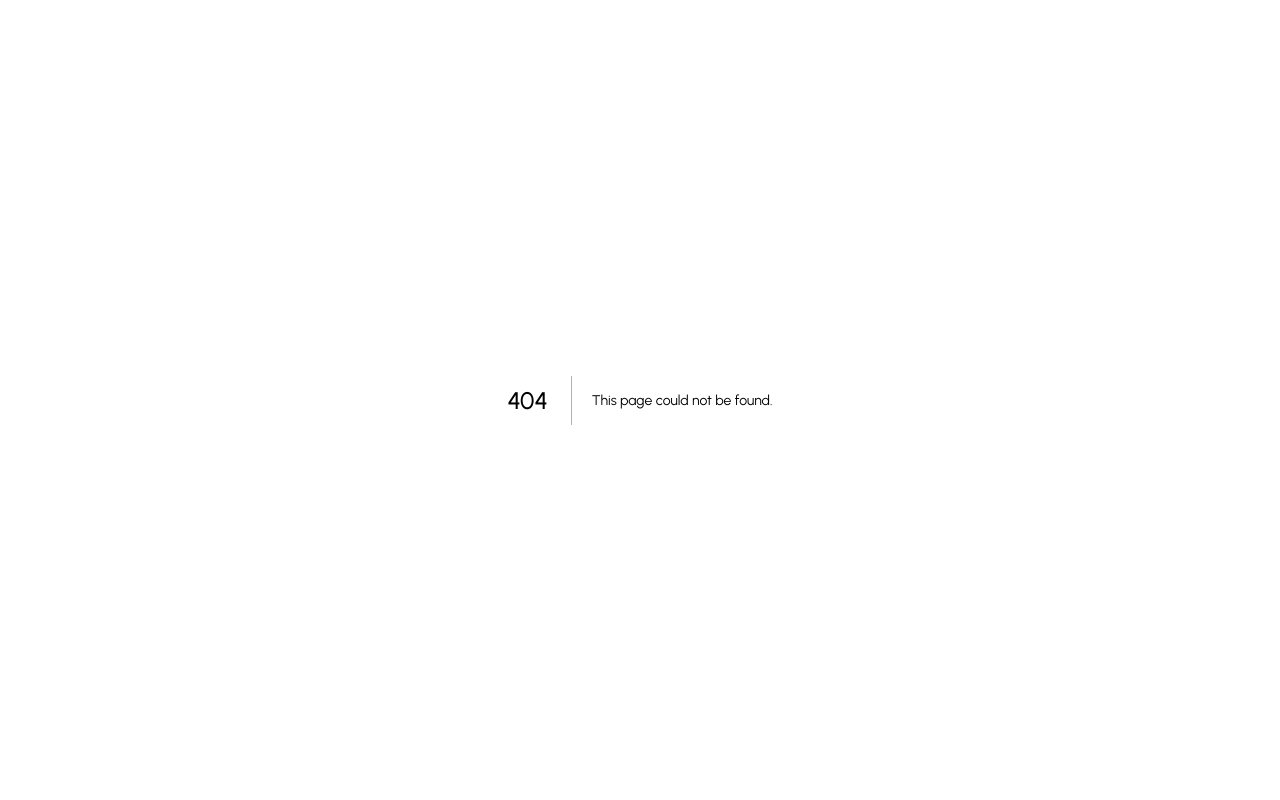
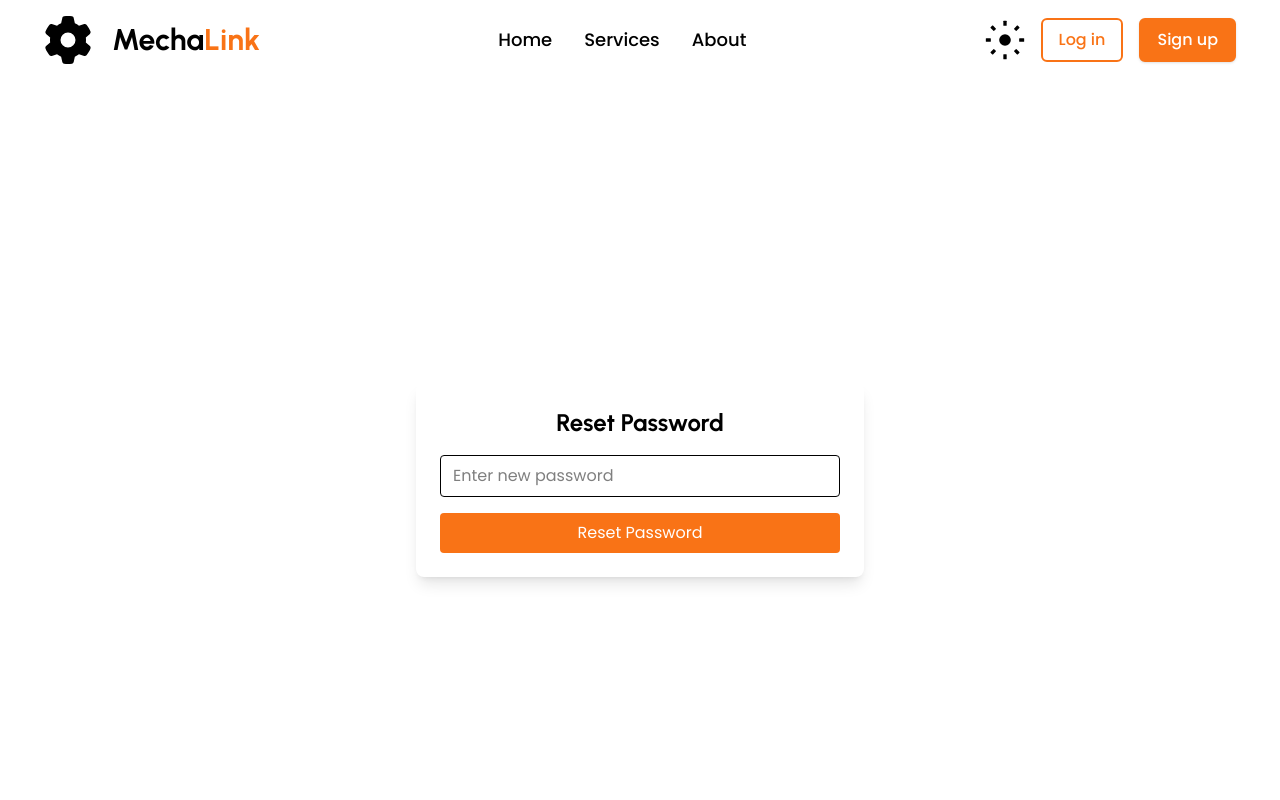
Before and after one commit to Alireja-khan/Mecha-Link, a Next.js app: page /reset-password in a window 1280 px wide. Before the commit this address had no page. Shown: the top 800 px of the page. Built offline with nearby package versions, Linux system fonts and the light colour scheme; no server answers.

Commit message:
working on forget password page

```diff
--- a/src/app/(basic)/ForgetPass/components/ForgetPassForm.jsx
+++ b/src/app/(basic)/ForgetPass/components/ForgetPassForm.jsx
@@ -24,18 +24,30 @@ export default function ForgetPassForm() {
 
     try {
       setLoading(true);
-      // TODO: call your backend API to send reset link
-      // await sendResetLink({ email });
 
+      // Call your forgot-password API
+      const res = await fetch("/api/auth/forgot-password", {
+        method: "POST",
+        headers: { "Content-Type": "application/json" },
+        body: JSON.stringify({ email }),
+      });
+
+      const data = await res.json();
+
+      if (data.success) {
         Swal.fire({
           icon: "success",
           title: "Reset link sent to your email",
         });
-
-      // Optionally redirect back to login
         router.push("/login");
+      } else {
+        Swal.fire({
+          icon: "error",
+          title: data.message || "Failed to send reset link",
+        });
+      }
     } catch (error) {
-      console.log(error);
+      console.error(error);
       toast.error("Something went wrong");
     } finally {
       setLoading(false);
--- /dev/null
+++ b/src/app/(basic)/reset-password/page.jsx
@@ -0,0 +1,67 @@
+"use client";
+
+import { useState } from "react";
+import { useRouter, useSearchParams } from "next/navigation";
+import Swal from "sweetalert2";
+
+export default function ResetPasswordPage() {
+  const router = useRouter();
+  const searchParams = useSearchParams();
+  const token = searchParams.get("token");
+
+  const [password, setPassword] = useState("");
+  const [loading, setLoading] = useState(false);
+
+  const handleSubmit = async (e) => {
+    e.preventDefault();
+
+    if (!password) {
+      Swal.fire("Error", "Password is required", "error");
+      return;
+    }
+
+    setLoading(true);
+    try {
+      const res = await fetch("/api/reset-password", {
+        method: "POST",
+        headers: { "Content-Type": "application/json" },
+        body: JSON.stringify({ token, password }),
+      });
+
+      const data = await res.json();
+      if (data.success) {
+        Swal.fire("Success", "Password reset successful", "success");
+        router.push("/login");
+      } else {
+        Swal.fire("Error", data.message, "error");
+      }
+    } catch (err) {
+      console.error(err);
+      Swal.fire("Error", "Something went wrong", "error");
+    } finally {
+      setLoading(false);
+    }
+  };
+
+  return (
+    <div className="min-h-screen flex items-center justify-center">
+      <form onSubmit={handleSubmit} className="max-w-md w-full p-6 shadow-lg rounded-lg bg-white">
+        <h2 className="text-2xl font-bold mb-4 text-center">Reset Password</h2>
+        <input
+          type="password"
+          placeholder="Enter new password"
+          value={password}
+          onChange={(e) => setPassword(e.target.value)}
+          className="w-full border px-3 py-2 rounded mb-4"
+        />
+        <button
+          type="submit"
+          disabled={loading}
+          className="w-full bg-primary text-white py-2 rounded disabled:opacity-50"
+        >
+          {loading ? "Resetting..." : "Reset Password"}
+        </button>
+      </form>
+    </div>
+  );
+}
--- /dev/null
+++ b/src/app/api/auth/forgot-password/route.js
@@ -0,0 +1,46 @@
+import dbConnect from "@/lib/db";
+import nodemailer from "nodemailer";
+import crypto from "crypto";
+
+export async function POST(req) {
+  try {
+    const { email } = await req.json();
+    const users = await dbConnect("users");
+
+    const user = await users.findOne({ email });
+    if (!user) {
+      return Response.json({ success: false, message: "Email not found" }, { status: 404 });
+    }
+
+    // Generate reset token
+    const resetToken = crypto.randomBytes(32).toString("hex");
+    const resetExpires = Date.now() + 60 * 60 * 1000; // 1 hour
+
+    // Save token in DB
+    await users.updateOne(
+      { email },
+      { $set: { resetToken, resetExpires } }
+    );
+
+    // Send reset email
+    const transporter = nodemailer.createTransport({
+      service: "Gmail",
+      auth: { user: process.env.EMAIL_USER, pass: process.env.EMAIL_PASS },
+    });
+
+    const resetUrl = `${process.env.NEXT_PUBLIC_BASE_URL}/reset-password?token=${resetToken}`;
+
+    await transporter.sendMail({
+      from: process.env.EMAIL_USER,
+      to: email,
+      subject: "Password Reset Request",
+      html: `<p>You requested a password reset.</p>
+             <p>Click <a href="${resetUrl}">here</a> to reset your password. Link expires in 1 hour.</p>`,
+    });
+
+    return Response.json({ success: true, message: "Reset link sent" });
+  } catch (err) {
+    console.error(err);
+    return Response.json({ success: false, message: "Failed to send reset link" }, { status: 500 });
+  }
+}
--- /dev/null
+++ b/src/app/api/auth/reset-password/route.js
@@ -0,0 +1,29 @@
+import dbConnect from "@/lib/db";
+import crypto from "crypto";
+
+export async function POST(req) {
+  try {
+    const { token, password } = await req.json();
+    const users = await dbConnect("users");
+
+    const user = await users.findOne({ resetToken: token, resetExpires: { $gt: Date.now() } });
+    if (!user) {
+      return Response.json({ success: false, message: "Invalid or expired token" }, { status: 400 });
+    }
+
+    // Hash new password
+    const salt = crypto.randomBytes(16).toString("hex");
+    const hashedPassword = crypto.pbkdf2Sync(password, salt, 1000, 64, "sha512").toString("hex");
+
+    // Update password + clear reset token
+    await users.updateOne(
+      { email: user.email },
+      { $set: { password: hashedPassword, salt }, $unset: { resetToken: "", resetExpires: "" } }
+    );
+
+    return Response.json({ success: true, message: "Password reset successful" });
+  } catch (err) {
+    console.error(err);
+    return Response.json({ success: false, message: "Password reset failed" }, { status: 500 });
+  }
+}
```
Lines whose indentation alone changed are shown as unchanged.
